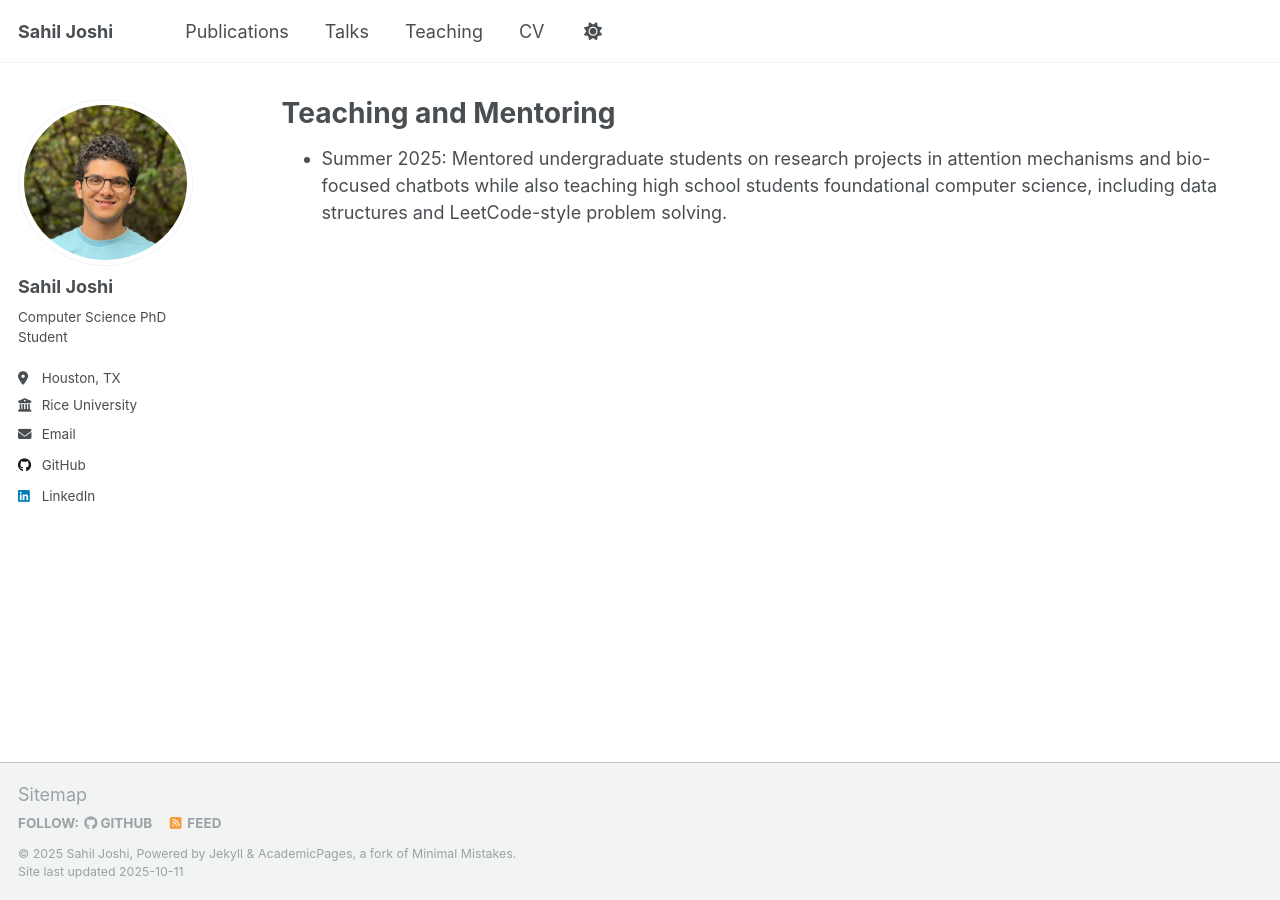
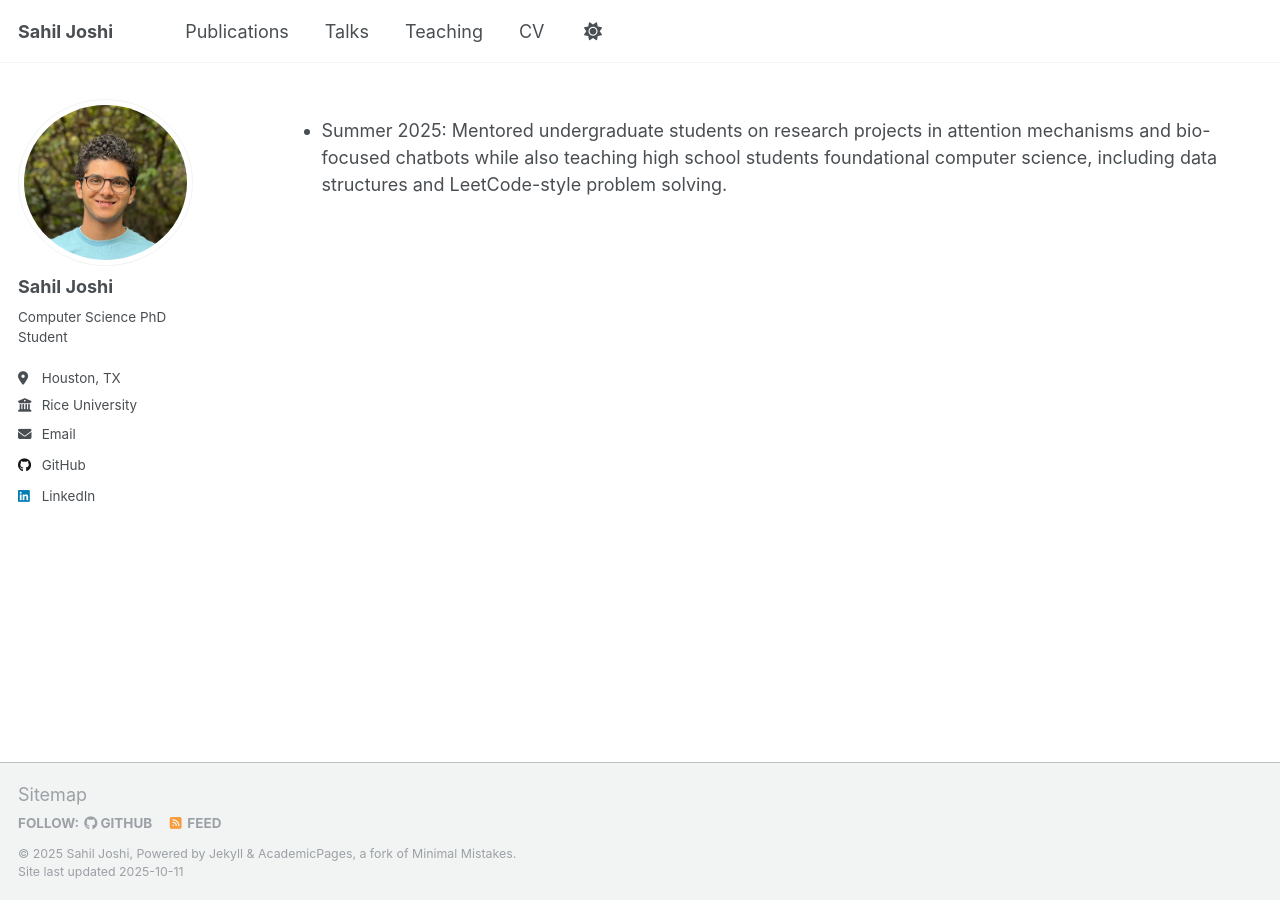
Before and after one commit to sahiljoshi515/sahiljoshi515.github.io, a Jekyll site: the page built from _pages/teaching1.md, in a window 1280 px wide. Built offline with Jekyll 4.4.1, drawn with Linux system fonts in a browser that asks for light colours.

Commit message:
Update teaching1.md

```diff
--- a/_pages/teaching1.md
+++ b/_pages/teaching1.md
@@ -1,6 +1,5 @@
 ---
 layout: archive
-title: "Teaching and Mentoring"
 permalink: /teaching/
 author_profile: true
 redirect_from:
```
